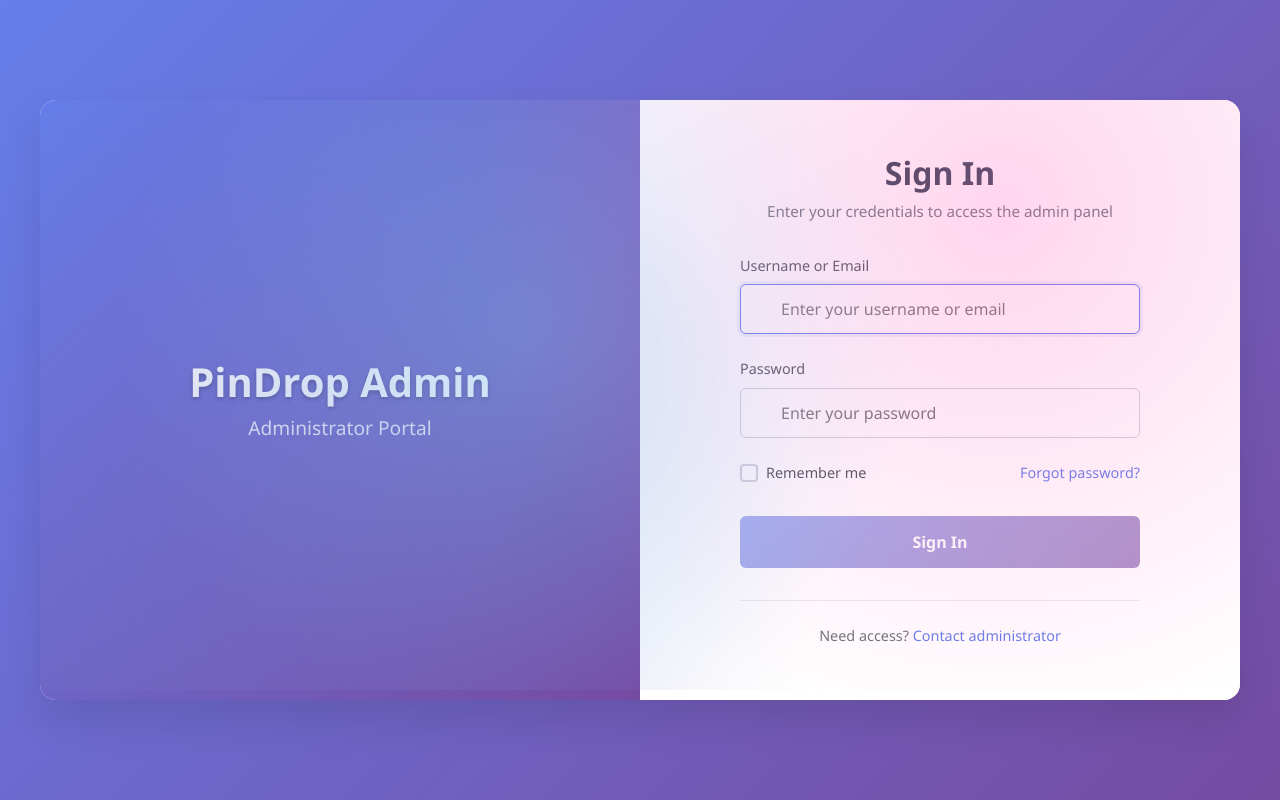
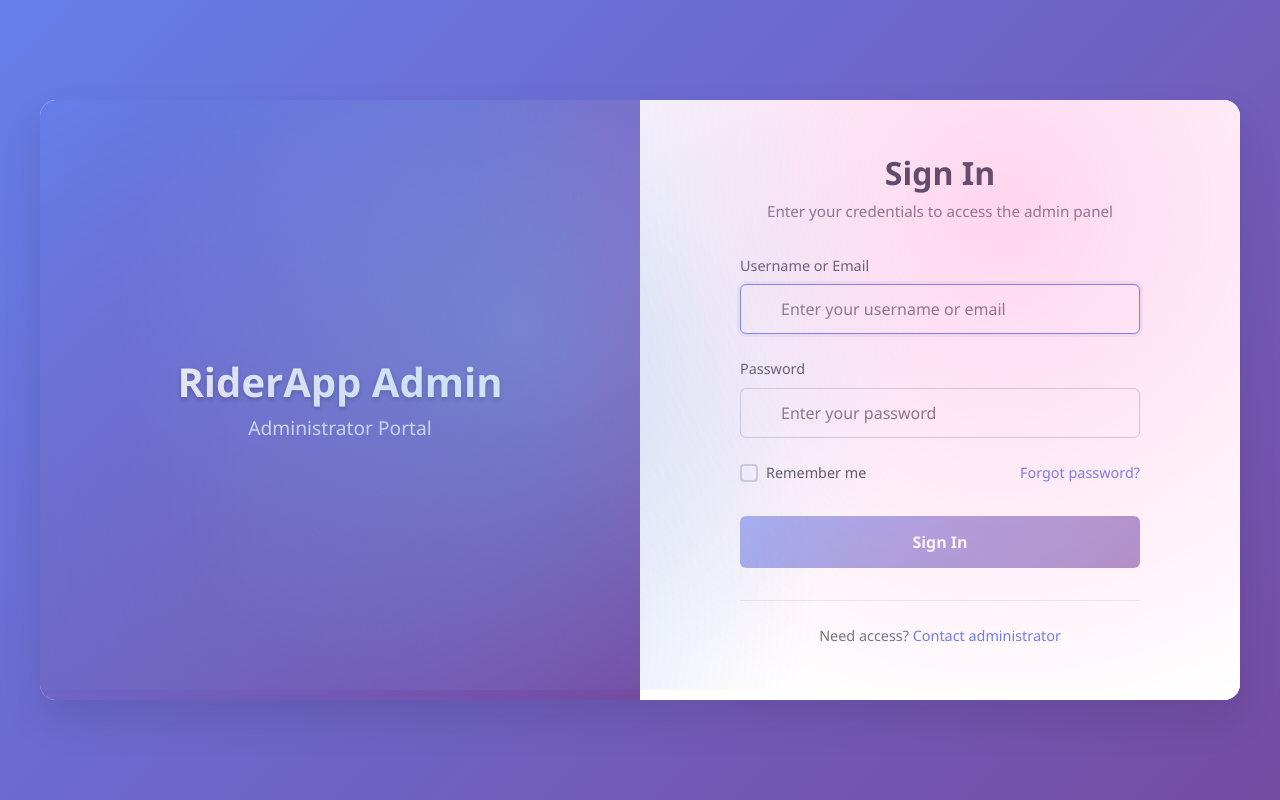
Before and after one commit to smalobastawi/pindrop_web, a Vue app in the folder frontend/: page /admin-login in a window 1280 px wide. Built offline with nearby package versions, Linux system fonts and the light colour scheme.

Commit message:
ran build

```diff
--- a/frontend/src/components/admin/AdminLayout.vue
+++ b/frontend/src/components/admin/AdminLayout.vue
@@ -4,7 +4,7 @@
     <header class="admin-header">
       <div class="header-content">
         <div class="logo">
-          <h1>PinDrop Admin</h1>
+          <h1>RiderApp Admin</h1>
         </div>
         <div class="header-actions">
           <div class="notifications">
--- a/frontend/src/views/Settings.vue
+++ b/frontend/src/views/Settings.vue
@@ -275,7 +275,7 @@ import { ref, onMounted } from 'vue'
 
 const settings = ref({
   general: {
-    company_name: 'PinDrop Delivery',
+    company_name: 'RiderApp Delivery',
     support_email: 'support@pindrop.com',
     company_address: '123 Business Street, Nairobi, Kenya',
     phone: '+254712345678',
--- a/frontend/src/views/admin/AdminLogin.vue
+++ b/frontend/src/views/admin/AdminLogin.vue
@@ -3,7 +3,7 @@
     <div class="login-container">
       <div class="login-header">
         <div class="logo">
-          <h1>PinDrop Admin</h1>
+          <h1>RiderApp Admin</h1>
           <p>Administrator Portal</p>
         </div>
       </div>
--- a/frontend/src/views/admin/AdminSettings.vue
+++ b/frontend/src/views/admin/AdminSettings.vue
@@ -463,7 +463,7 @@ export default {
 
     const settings = ref({
       // General
-      site_name: 'PinDrop Delivery',
+      site_name: 'RiderApp Delivery',
       site_description: 'Fast and reliable delivery service',
       contact_email: 'support@pindrop.com',
       contact_phone: '+1-555-0123',
@@ -573,7 +573,7 @@ export default {
 
       // Reset to default values
       settings.value = {
-        site_name: 'PinDrop Delivery',
+        site_name: 'RiderApp Delivery',
         site_description: 'Fast and reliable delivery service',
         contact_email: 'support@pindrop.com',
         contact_phone: '+1-555-0123',
```
